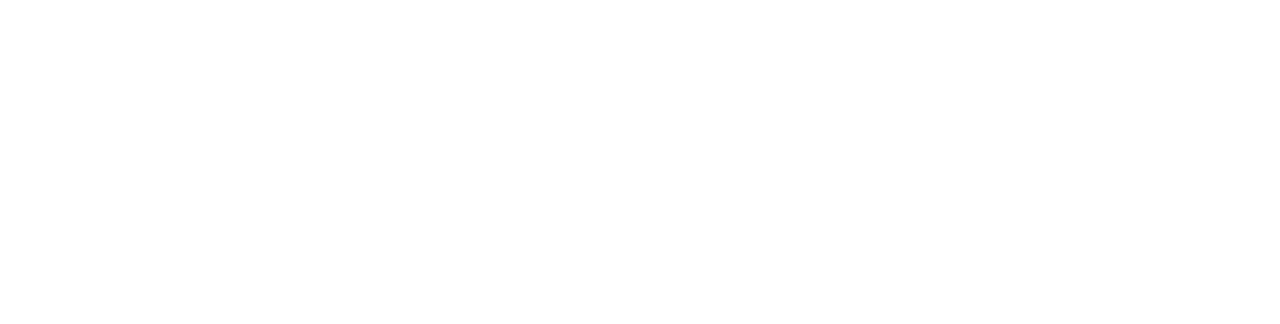
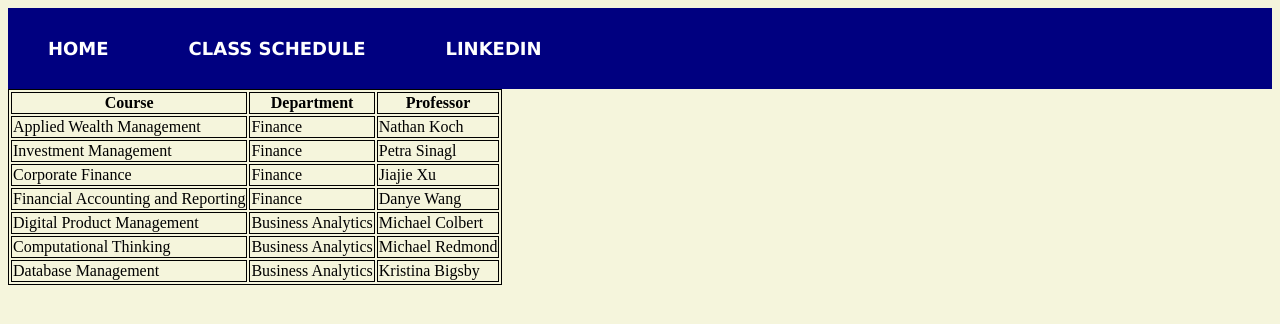
Before and after one commit to cdoubet/cdoubet_HW6, a plain HTML site: page schedule/schedule.html in a window 1280 px wide. Drawn offline with Linux system fonts and the light colour scheme; files that its build step writes are made by us from their sources.

Commit message:
linked schedule

```diff
--- /dev/null
+++ b/index.html
@@ -0,0 +1,53 @@
+<!DOCTYPE html>
+<html lang="en">
+<head>
+    <meta charset="UTF-8">
+    <meta name="viewport" content="width=device-width, initial-scale=1.0">
+    <title>All About Me</title>
+    <link rel="stylesheet" href="stylesheet.css" />
+</head>
+<body>
+    <header>
+        <h1>Welcome to My Personal Website - Charlie Doubet</h1>
+    </header>
+    <nav>
+        <ul class="navbar">
+          <li><a href="index.html">Home</a></li>
+          <li><a href="schedule.html">Class Schedule</a></li>
+          <li><a href="https://www.linkedin.com/in/charlie-doubet/" target="_blank" >LinkedIn</a></li>
+        </ul>
+      </nav>
+
+    <main>
+        <figure>
+            <img src="images/family photo.png" alt="Family Photo" style="max-width: 100%; height: auto;">
+            <figcaption>My family in Italy (Dad, Mom, Me, Sam 'Brother')</figcaption>
+        </figure>
+            <h1>1. About Me</h1>
+            <p>Hi, I’m Charlie Doubet — a senior at The University of Iowa, majoring in Business Analytics and Information Systems with a minor in Communication Studies. I’m originally from Denver, Colorado, where I’ve lived my whole life. One question I always get is, “Why did you choose Iowa over Colorado?” The short answer: my dad went here, so I grew up a proud Hawkeye. Choosing Iowa has been one of the best decisions I’ve made, giving me not only a strong education but also lifelong friendships and unforgettable experiences.
+
+                One of the highlights of my college journey was studying abroad in Barcelona last spring. It was truly a life-changing experience, and something I’d recommend to everyone.</p>
+
+
+                <h2>Favorite Hobbies</h2>
+                <ul>
+                    <li>Skiing</li>
+                    <li>Cooking</li>
+                  <li>Listening to the Music</li>
+                  <li>Hangting out with Friends and Family</li>
+                  <li>Watching Movies</li>
+                </ul>
+              </main>
+
+              <aside>
+                <h2>Favorite Sports Teams</h2>
+                <ul>
+                  <li>Denver Broncos</li>
+                  <li>Colorado Avalanche</li>
+                  <li>Colorado Rockies</li>
+                  <li>Denver Nuggets</li>
+                  <li>Iowa Hawkeyes</li>
+                </ul>
+              </aside>
+            </body>
+          </html>
--- a/schedule/schedule.html
+++ b/schedule/schedule.html
@@ -0,0 +1,63 @@
+<!DOCTYPE html>
+<html lang="en">
+  <head>
+    <meta charset="UTF-8" />
+    <meta name="viewport" content="width=device-width, initial-scale=1.0" />
+    <title>All About Max</title>
+    <link rel="stylesheet" href="stylesheet.css" />
+  </head>
+  <body>
+    <nav>
+        <ul class="navbar">
+            <li><a href="index.html">Home</a></li>
+            <li><a href="schedule.html">Class Schedule</a></li>
+            <li><a href="https://www.linkedin.com/in/charlie-doubet/" target="_blank" >LinkedIn</a></li>
+          </ul>
+    </nav>
+
+    <main>
+      <table>
+        <tr>
+          <th>Course</th>
+          <th>Department</th>
+          <th>Professor</th>
+        </tr>
+        <tr>
+          <td>Applied Wealth Management</td>
+          <td>Finance</td>
+          <td>Nathan Koch</td>
+        </tr>
+        <tr>
+          <td>Investment Management</td>
+          <td>Finance</td>
+          <td>Petra Sinagl</td>
+        </tr>
+        <tr>
+          <td>Corporate Finance</td>
+          <td>Finance</td>
+          <td>Jiajie Xu</td>
+        </tr>
+        <tr>
+          <td>Financial Accounting and Reporting</td>
+          <td>Finance</td>
+          <td>Danye Wang</td>
+        </tr>
+        <tr>
+          <td>Digital Product Management</td>
+          <td>Business Analytics</td>
+          <td>Michael Colbert</td>
+        </tr>
+        <tr>
+          <td>Computational Thinking</td>
+          <td>Business Analytics</td>
+          <td>Michael Redmond</td>
+        </tr>
+        <tr>
+          <td>Database Management</td>
+          <td>Business Analytics</td>
+          <td>Kristina Bigsby</td>
+        </tr>
+      </table>
+    </main>
+  </body>
+</html>
--- a/stylesheet/stylesheet.css
+++ b/stylesheet/stylesheet.css
@@ -20,6 +20,33 @@ body {
     border: 5px solid #555;
   }
 
+  .navbar {
+    list-style-type: none;
+    margin: 0;
+    padding: 0;
+    background-color: navy;
+    display: flex;
+    align-items: center;
+  }
+
+  .navbar li {
+    padding: 15px 20px;
+  }
+
+  .navbar li a {
+    text-decoration: none;
+    color: white;
+    font-family: verdana;
+    font-size: 18px;
+    font-weight: bold;
+    text-transform: uppercase;
+    display: block;
+    padding: 15px 20px;
+  }
+
+  ul {
+    font-size: 18px;
+  }
 
   aside {
     background-color: #f4f4f4;
```
Also changed, not shown: Images/family photo.png (added).
